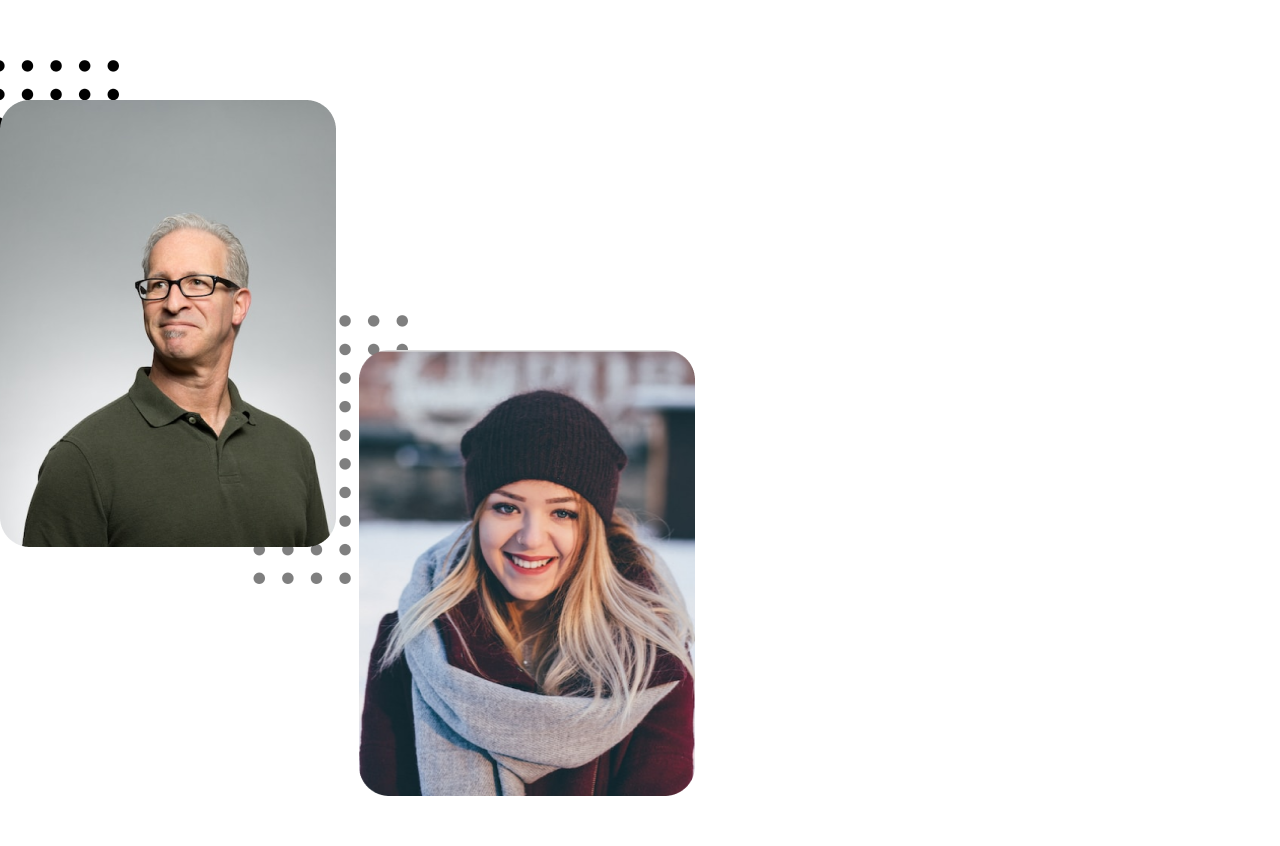
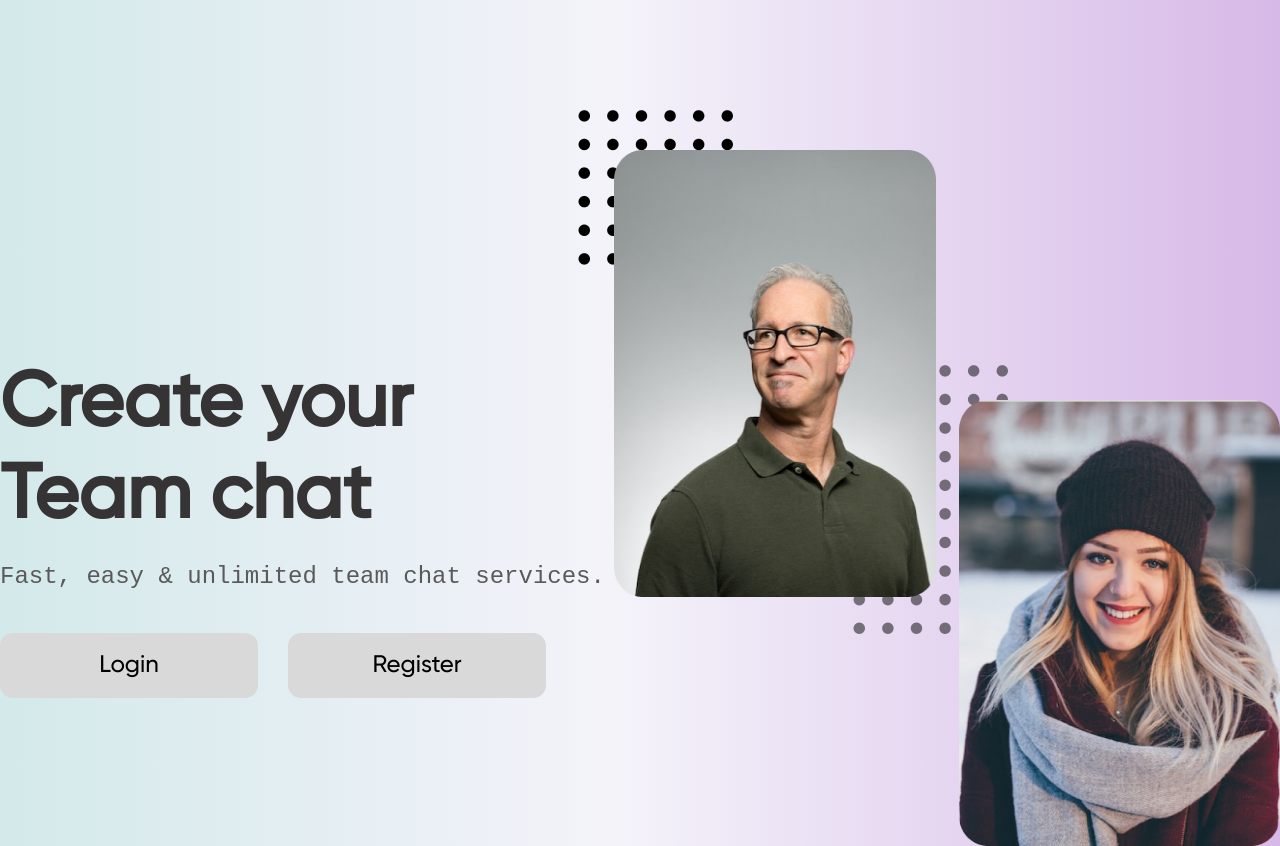
Before and after one commit to redprods/redprod-chat-web, a Next.js app: page / in a window 1280 px wide. Before the commit the page ends 800 px from the top, so only its background shows below. Built offline with nearby package versions, Linux system fonts and the light colour scheme.

Commit message:
норм замутил по центру текст и фото

```diff
--- a/src/app/globals.css
+++ b/src/app/globals.css
@@ -17,6 +17,7 @@
   font-weight: 400;
   font-size: normal;
 }
+
 
 body,
 h1,
@@ -47,7 +48,8 @@ body {
   margin: 0 auto;
   font-family: 'Gilroy-Medium';
   -webkit-font-smoothing: antialiased;
-  /* background: url(../assets/bg.png);  */
+   /* background: url(../assets/bg.png);   */
+   background: linear-gradient(90deg, rgba(211,233,234,1) 0%, rgba(244,243,250,1) 48%, rgba(215,185,231,1) 100%);
   -moz-osx-font-smoothing: grayscale;
   transition: 0.2s ease-in-out;
   box-sizing: border-box;
@@ -170,3 +172,8 @@ body {
     scroll-behavior: auto !important;
   }
 }
+
+.Wrapper {
+  display: flex;
+  flex-direction: row;
+}
--- a/src/app/page.js
+++ b/src/app/page.js
@@ -2,8 +2,8 @@ import { HomePageImage, HomePageText } from "components";
 
 const Home = () => {
   return (
-    <section>
-      {/* <HomePageText /> */}
+    <section className="Wrapper">
+      { <HomePageText /> }
       <HomePageImage/>
     </section>
   );
--- a/src/components/HomePageImage/HomePageImage.module.scss
+++ b/src/components/HomePageImage/HomePageImage.module.scss
@@ -1,9 +1,9 @@
 .homePageImage{
-    margin-top: 100px;
-    width: 60%;
-
+    margin-top: 150px;
+    width: 52%;
     display:flex;
     column-gap: 23px;
+
     .man{
         width: 336px;
         z-index: 10;
@@ -17,6 +17,7 @@
         img{
             width: 100%;
             z-index: 10;
+            pointer-events: none;
         }
     }
     .woman{
@@ -32,6 +33,7 @@
         img{
             width: 100%;
             z-index: 10;
+            pointer-events: none;
 
         }
     }
--- a/src/components/HomePageText/HomePageText.jsx
+++ b/src/components/HomePageText/HomePageText.jsx
@@ -10,7 +10,7 @@ export const HomePageText = () => {
    return <div className={styles.homeText}>
     <h1>Create your <br/> Team chat</h1>
     <p>Fast, easy & unlimited team chat services.</p>
-    <div>
+    <div className={styles.buttons}>
       <Link href="/">Login</Link>
       <Link href="/">Register</Link>
    </div>
--- a/src/components/HomePageText/HomeText.module.scss
+++ b/src/components/HomePageText/HomeText.module.scss
@@ -1,7 +1,11 @@
 .homeText {
-    width: 45%;
+    width: 50%;
+    display: flex;
+    justify-content: center;
+    flex-direction: column;
+    margin-top: 210px;
+    user-select: none;
   h1{
-
     font-weight: 700;
     font-size: 76px;
     color: #353333;
@@ -9,18 +13,18 @@
   }
 
   p{
-
     font-weight: 400;
     font-size: 24px;
     color: #5A5A5A;
   }
 
 
-  div{
+  .buttons{
+    user-select: all;
     display: flex;
     column-gap: 30px;
     margin-top: 43px;
-
+    width: 100%;
     a{
       font-weight: 500;
       background: #D9D9D9;
```
